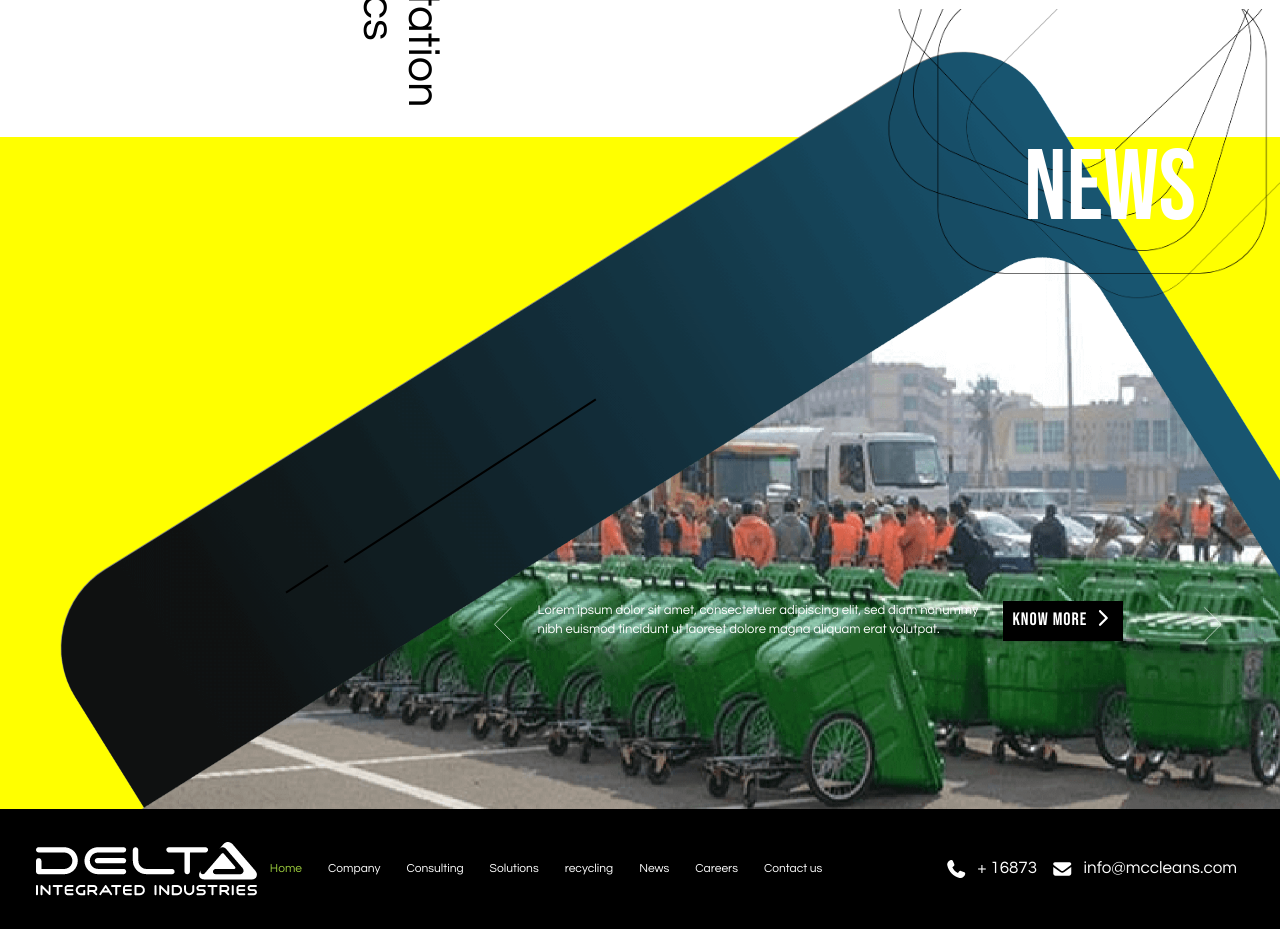
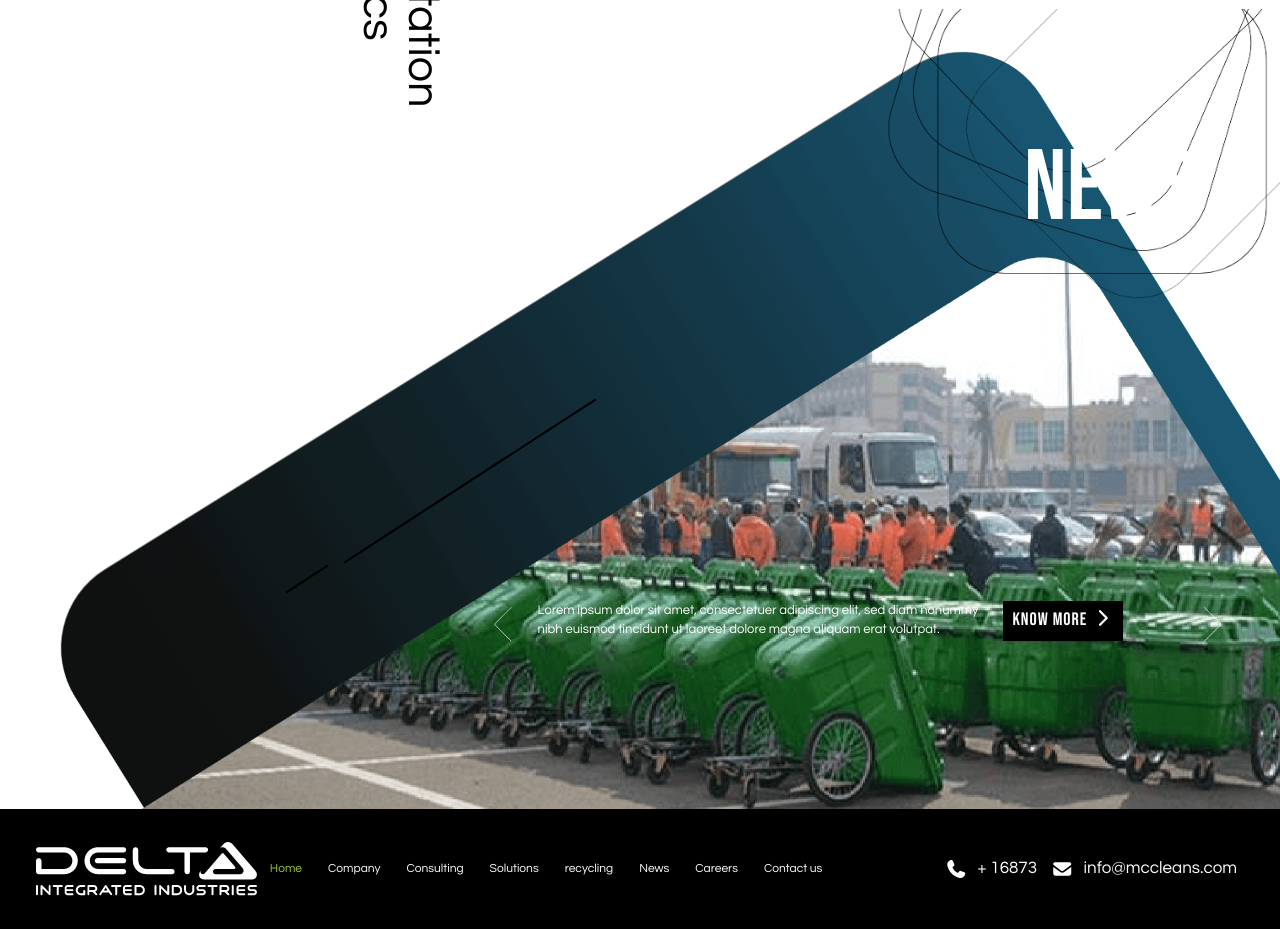
Before and after one commit to mofath/delta-web-design, a plain HTML site: page index.html in a window 1280 px wide. Shown: the part 1941-2870 px from the top of the page. Drawn offline with Linux system fonts and the light colour scheme.

Commit message:
code cleanup

```diff
--- a/assets/css/style.css
+++ b/assets/css/style.css
@@ -716,9 +716,7 @@ footer .footer-blk span {
     margin-left: 10px;
   }
   /*=== Footer ===*/
-  .news-bgs{
-    background-color: yellow;
-  }
+
   footer .footer-logo {
     width: 90px;
   }
@@ -1006,7 +1004,7 @@ footer .footer-blk span {
   }
 
   .about {
-    background-color: yellow;
+
   }
 }
 
```
